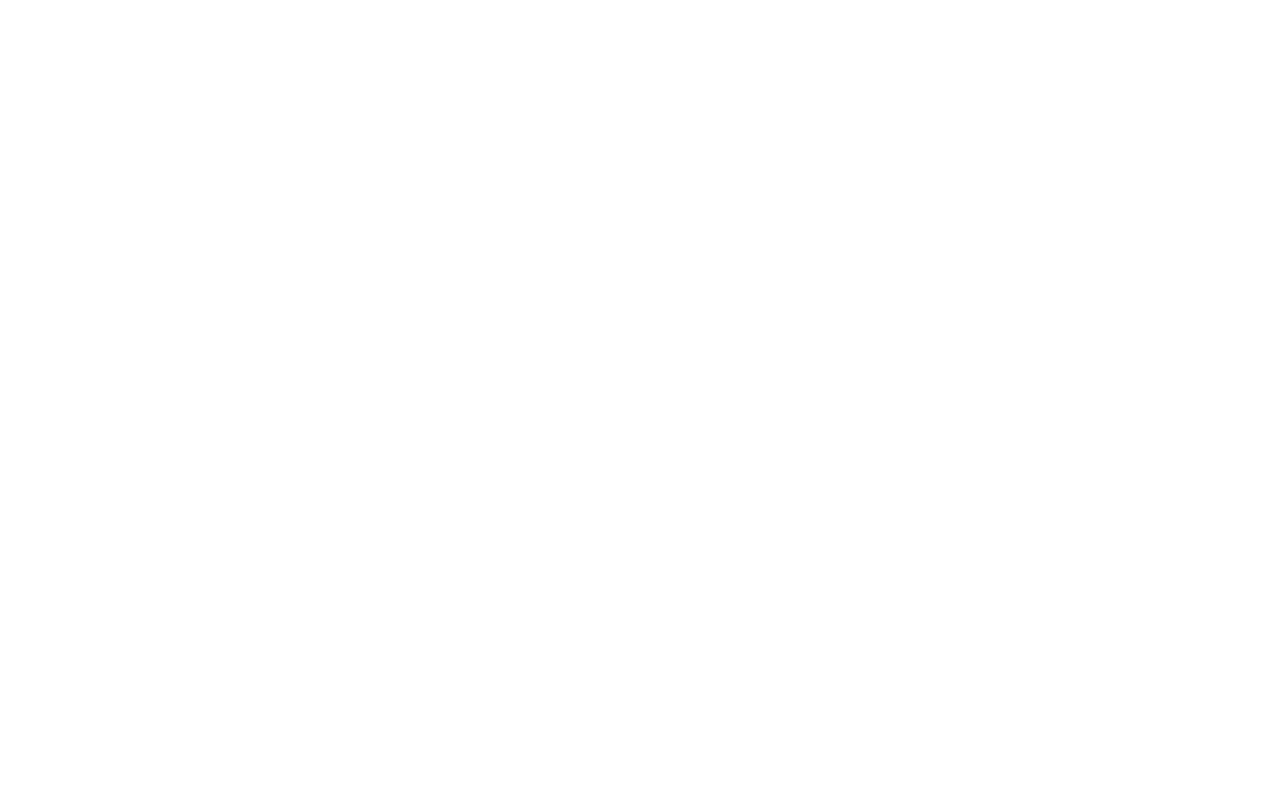
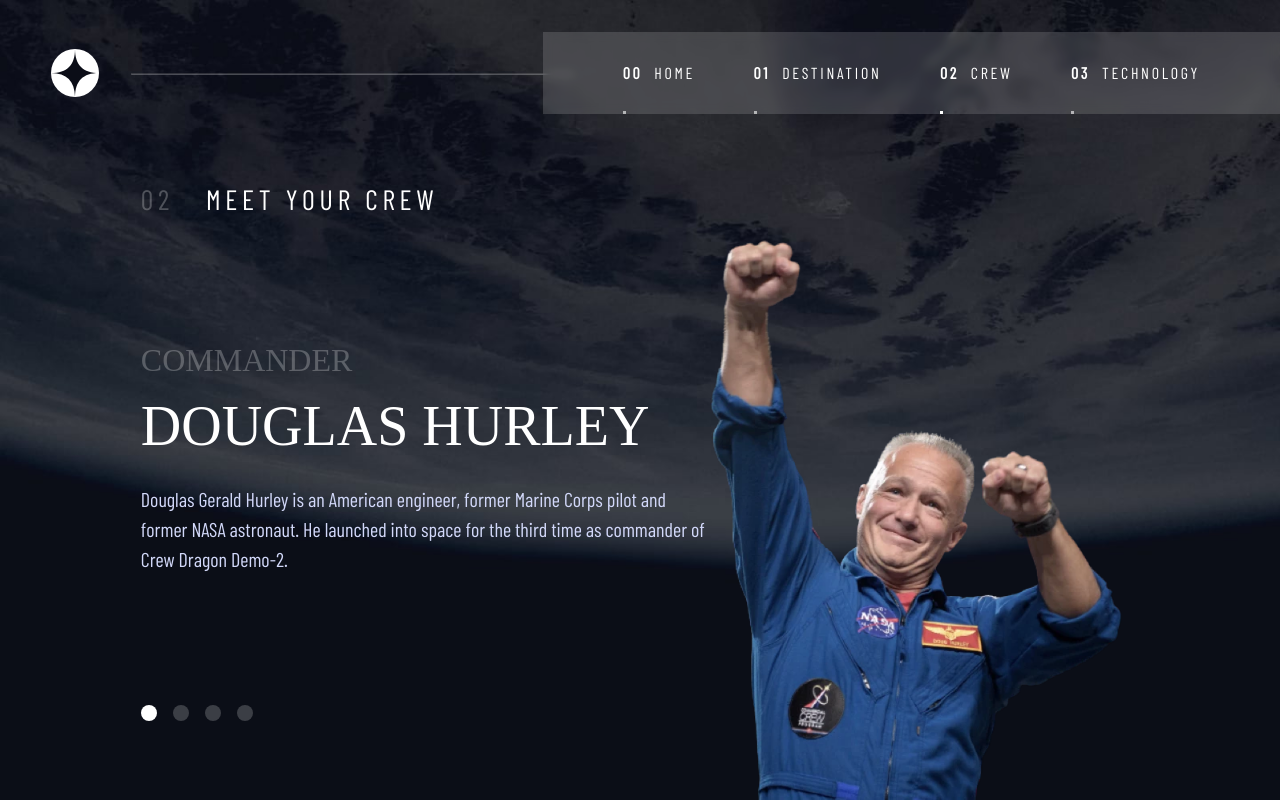
Before and after one commit to GSterczewski/fm-space-tourism, a Vue app: page /crew in a window 1280 px wide. Built offline with nearby package versions, Linux system fonts and the light colour scheme; a web font is replaced by a local one.

Commit message:
FST-34 refactor: tweak layout-related components

```diff
--- a/src/components/AppHeader.vue
+++ b/src/components/AppHeader.vue
@@ -1,9 +1,11 @@
 <script lang="ts">
 import { defineComponent, ref } from "vue";
 import HamburgerButton from "./HamburgerButton.vue";
+import AppNavigation from "./AppNavigation.vue";
+import routes from "@/router/routes";
 export default defineComponent({
   name: "AppHeader",
-  components: { HamburgerButton },
+  components: { HamburgerButton, AppNavigation },
   setup() {
     const isMenuOpen = ref(false);
     const toggleMenu = () => {
@@ -12,6 +14,7 @@
     return {
       isMenuOpen,
       toggleMenu,
+      routes,
     };
   },
 });
@@ -27,7 +30,7 @@
       class="navigation-container"
       :class="{ 'navigation-container--visible': isMenuOpen }"
     >
-      <slot />
+      <app-navigation :routes="routes" />
     </div>
     <div class="button-container">
       <HamburgerButton :isOpen="isMenuOpen" :onClick="toggleMenu" />
--- a/src/components/AppLayout.vue
+++ b/src/components/AppLayout.vue
@@ -1,39 +1,76 @@
+<script lang="ts">
+import { defineComponent } from "vue";
+import AppHeader from "@/components/AppHeader.vue";
+export default defineComponent({
+  name: "AppLayout",
+  components: { AppHeader },
+  props: {
+    background: {
+      type: String,
+    },
+  },
+});
+</script>
 <template>
-  <div class="layout-wrapper">
-    <slot name="header" />
-    <slot name="content" />
+  <div class="layout-wrapper layout-grid" :class="`background--${background}`">
+    <div class="header-container">
+      <app-header />
+    </div>
+    <div class="content-container">
+      <slot />
+    </div>
   </div>
 </template>
-<style lang="scss">
+
+<style scoped lang="scss">
+$backgrounds: ("home", "destination", "crew", "technology");
+@each $background in $backgrounds {
+  .background--#{$background} {
+    background-image: url("../assets/#{$background}/background-#{$background}-mobile.jpg");
+    @media (min-width: breakpoint("medium")) {
+      background-image: url("../assets/#{$background}/background-#{$background}-tablet.jpg");
+    }
+    @media (min-width: breakpoint("large")) {
+      background-image: url("../assets/#{$background}/background-#{$background}-desktop.jpg");
+    }
+  }
+}
 .layout-wrapper {
   min-height: 100vh;
-  display: grid;
-  grid-template-rows: auto 1fr;
-  align-content: start;
+  padding-bottom: 2rem;
+  text-align: center;
+  background-size: cover;
+  background-position: center;
+  background-repeat: no-repeat;
 
   @media (min-width: breakpoint(medium)) {
-    grid-template-columns: 4vw 1fr;
-    grid-template-rows: auto 1fr 19fr;
-    & > *:first-child {
-      grid-row: 1;
-      grid-column: 2 / span all;
-    }
-    & > *:last-child {
-      grid-column: 1 / span all;
-      grid-row: 3;
-    }
+    padding-bottom: 0;
   }
+  @media (min-width: breakpoint(large)) {
+    text-align: start;
+  }
+}
+.layout-grid {
+  display: grid;
+  grid-template-columns: 1.5rem 1fr 1.5rem;
+  grid-template-rows: auto 1fr;
 
   @media (min-width: breakpoint(large)) {
     grid-template-columns: 4vw 7vw 1fr;
-    grid-template-rows: 1fr auto 2fr 22fr;
-    & > *:first-child {
-      grid-row: 2;
-    }
-    & > *:last-child {
-      grid-column: 3;
-      grid-row: 4;
-    }
+    grid-template-rows: 4vh auto 1fr;
+  }
+}
+.header-container {
+  grid-column: 2 / span all;
+  @media (min-width: breakpoint(large)) {
+    grid-row: 2;
+  }
+}
+.content-container {
+  grid-column: 1 / span all;
+  @media (min-width: breakpoint(large)) {
+    grid-column: 3;
+    grid-row: 3;
   }
 }
 </style>
--- a/src/components/DestinationInfo.vue
+++ b/src/components/DestinationInfo.vue
@@ -23,7 +23,6 @@
 .info {
   & > h2 {
     line-height: 1.1;
-    margin-bottom: 1rem;
   }
   & > p {
     max-width: 65ch;
--- a/src/components/PageWrapper.vue
+++ b/src/components/PageWrapper.vue
@@ -1,6 +1,6 @@
 <script lang="ts">
 import { defineComponent } from "vue";
-import PageTitle from "./PageTitle.vue";
+import PageTitle from "@/components/PageTitle.vue";
 export default defineComponent({
   name: "PageWrapper",
   components: { PageTitle },
@@ -15,34 +15,29 @@
 });
 </script>
 <template>
-  <div class="page-wrapper">
-    <page-title
-      :pageTitle="pageTitle"
-      :pageNumber="pageNumber"
-      class="page-wrapper__title"
-    ></page-title>
-    <main>
+  <div class="page-wrapper page-wrapper-grid">
+    <page-title :pageTitle="pageTitle" :pageNumber="pageNumber"></page-title>
+    <div>
       <slot />
-    </main>
+    </div>
   </div>
 </template>
 <style scoped lang="scss">
 .page-wrapper {
-  text-align: center;
-  --title-margin-bottom: max(2rem, 3.7vh);
+  height: 100%;
+}
+.page-wrapper-grid {
+  --top-row: 4vh;
+  display: grid;
+  grid-template-rows: var(--top-row) auto 1fr;
   & > *:first-child {
-    margin-bottom: var(--title-margin-bottom);
+    grid-row: 2;
   }
-
-  @media (min-width: breakpoint(medium)) {
-    --title-margin-bottom: max(3.75rem, 5vh);
-    & > *:not(:first-child) {
-      text-align: start;
-    }
+  & > *:last-child {
+    grid-row: 3;
   }
   @media (min-width: breakpoint(large)) {
-    --title-margin-bottom: 0;
-    text-align: start;
+    --top-row: 8vh;
   }
 }
 </style>
--- a/src/main.ts
+++ b/src/main.ts
@@ -1,5 +1,11 @@
 import { createApp } from "vue";
 import App from "./App.vue";
 import router from "./router";
-
-createApp(App).use(router).mount("#app");
+import AppLayout from "./components/AppLayout.vue";
+import PageWrapper from "./components/PageWrapper.vue";
+const app = createApp(App);
+app
+  .use(router)
+  .component("AppLayout", AppLayout)
+  .component("PageWrapper", PageWrapper)
+  .mount("#app");
```
